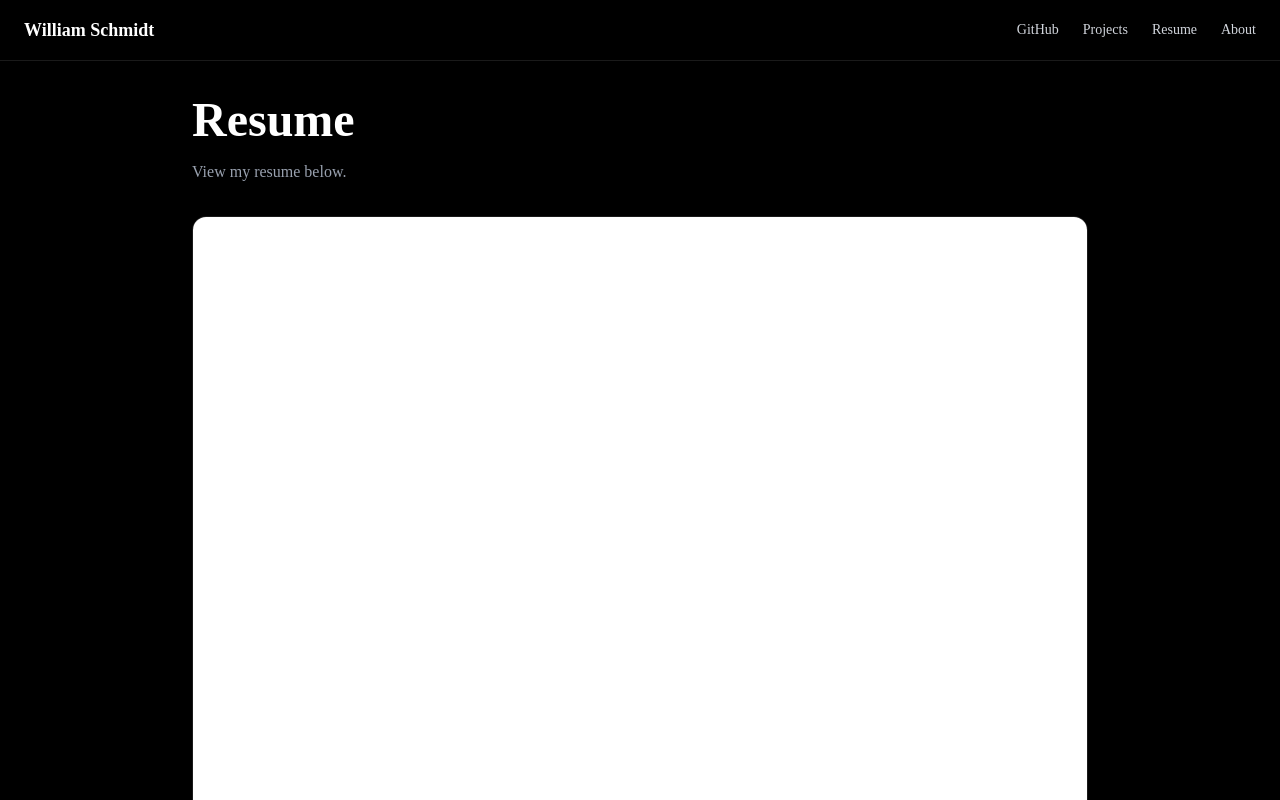
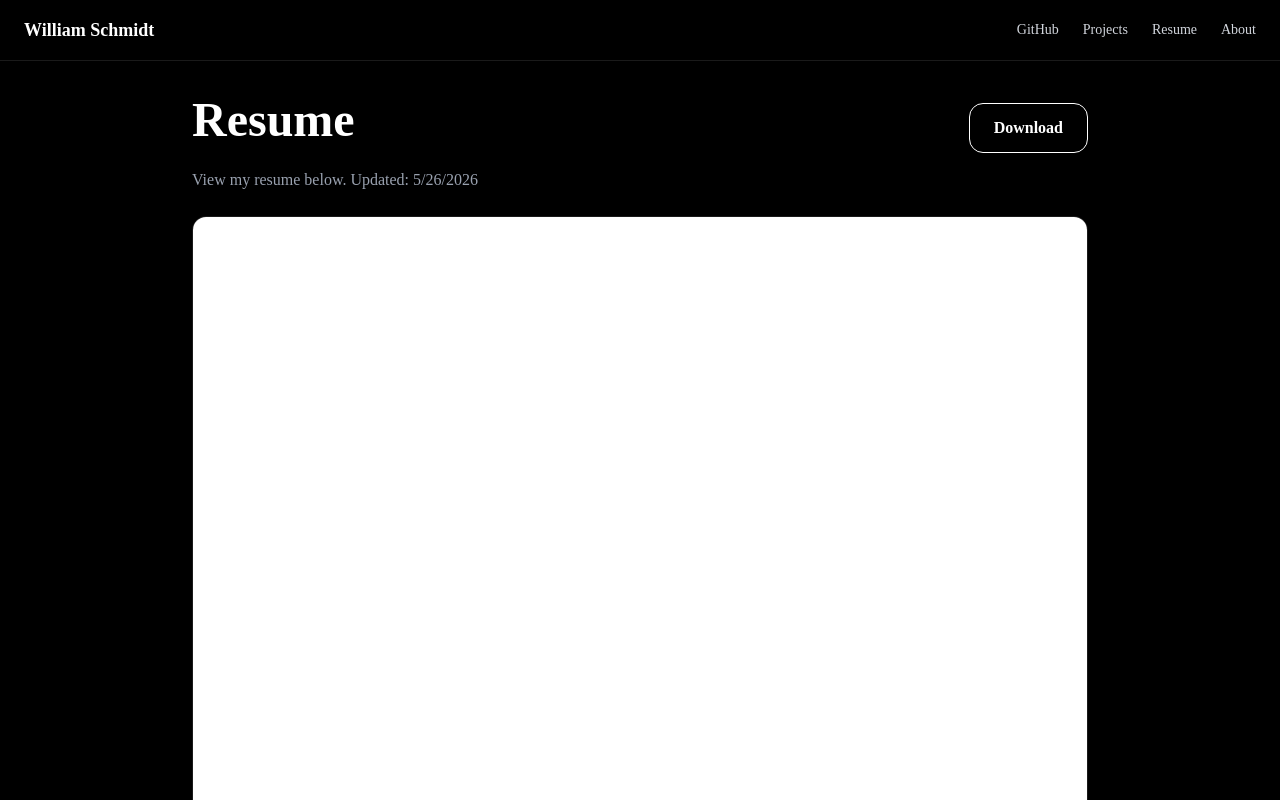
Before and after one commit to Land784/will-schmidt-portfolio, a Next.js app: page /resume in a window 1280 px wide. Shown: the top 800 px of the page. Built offline with nearby package versions, Linux system fonts and the light colour scheme.

Commit message:
Polished Resume Page, added download button

```diff
--- a/app/resume/page.tsx
+++ b/app/resume/page.tsx
@@ -2,14 +2,24 @@ export default function ResumePage() {
     return (
         <main className="min-h-screen bg-black text-white px-6 pt-24 pb-12">
             <div className="max-w-4xl mx-auto">
+                <div className="flex items-center justify-between mb-2">
+                    <h1 className="text-5xl font-bold mb-4">
+                        Resume
+                    </h1>
 
-                <h1 className="text-5xl font-bold mb-4">
-                    Resume
-                </h1>
+                    <a
+                        href="William_Schmidt_Resume.pdf"
+                        download
+                        className="border border-white px-6 py-3 rounded-xl font-semibold hover:bg-white hover:text-black transition"
+                    >
+                        Download
+                    </a>
+                </div>
 
-                <p className="text-gray-400 mb-8">
-                    View my resume below.
+                <p className="text-gray-400 mb-6">
+                    View my resume below. Updated: 5/26/2026
                 </p>
+
 
                 <div className="w-full h-[900px] border border-white/10 rounded-xl overflow-hidden">
                     <iframe
```
